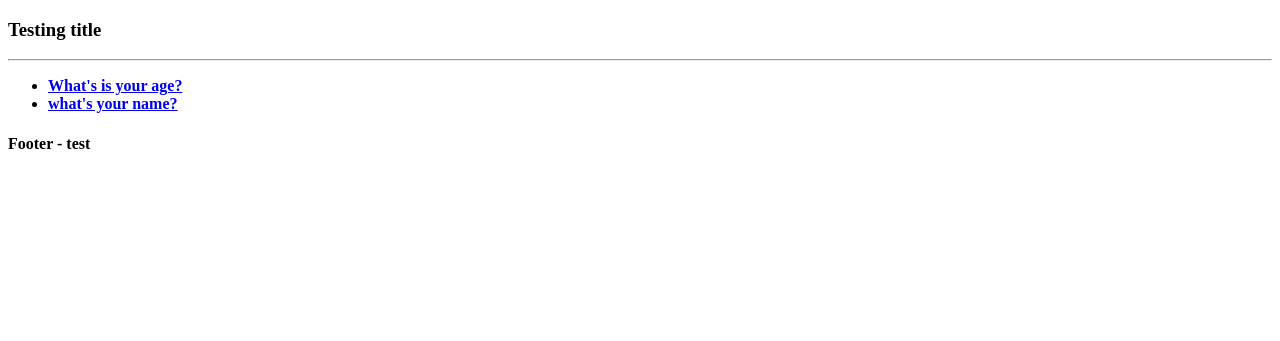
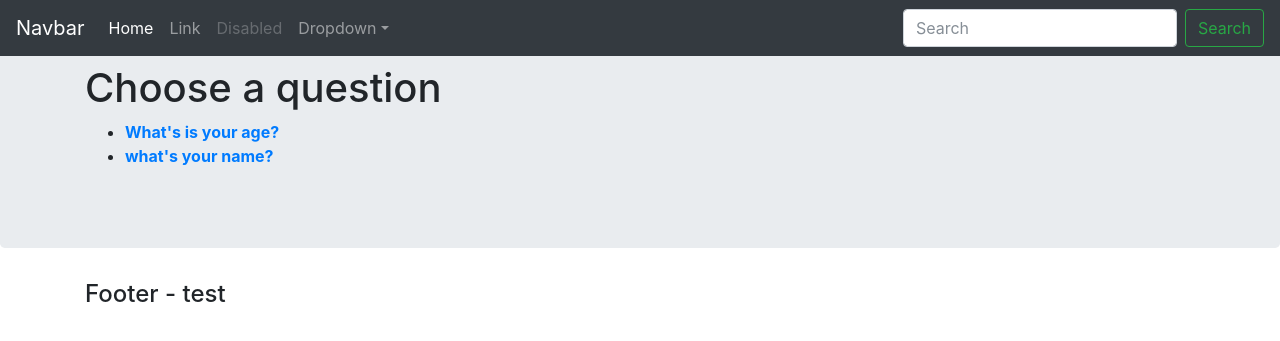
Before and after one commit to KingDarBoja/FirstProjectDjango, a Django app: page /polls/ in a window 1280 px wide. Shown: the top 341 px of the page. Run offline with Django 3.2, Linux system fonts and the light colour scheme; data comes from the database, SQL or seed files in the repository; some libraries are stand-ins or nearby versions.

Commit message:
Adding custom css + bootstrap

```diff
--- a/mysite/polls/templates/polls/base.html
+++ b/mysite/polls/templates/polls/base.html
@@ -1,17 +1,60 @@
+{% load staticfiles %}
+
 <!DOCTYPE html>
 <html lang="en">
 <head>
     <meta charset="UTF-8">
     <title>Title</title>
+    <link rel="stylesheet" href="https://maxcdn.bootstrapcdn.com/bootstrap/4.0.0-beta.2/css/bootstrap.min.css"
+          integrity="sha384-PsH8R72JQ3SOdhVi3uxftmaW6Vc51MKb0q5P2rRUpPvrszuE4W1povHYgTpBfshb" crossorigin="anonymous">
+    <!--<link rel="stylesheet" type="text/css" href="{% static 'polls/style.css' %}"/>-->
 </head>
 <body>
 
-<h3>Testing title</h3>
-<hr>
+<nav class="navbar navbar-expand-md navbar-dark bg-dark fixed-top">
+  <a class="navbar-brand" href="#">Navbar</a>
+  <button class="navbar-toggler" type="button" data-toggle="collapse" data-target="#navbarsExampleDefault" aria-controls="navbarsExampleDefault" aria-expanded="false" aria-label="Toggle navigation">
+    <span class="navbar-toggler-icon"></span>
+  </button>
 
-{% block main_content %}
-{% endblock %}
-{% include 'polls/footer.html' %}
+  <div class="collapse navbar-collapse" id="navbarsExampleDefault">
+    <ul class="navbar-nav mr-auto">
+      <li class="nav-item active">
+        <a class="nav-link" href="#">Home <span class="sr-only">(current)</span></a>
+      </li>
+      <li class="nav-item">
+        <a class="nav-link" href="#">Link</a>
+      </li>
+      <li class="nav-item">
+        <a class="nav-link disabled" href="#">Disabled</a>
+      </li>
+      <li class="nav-item dropdown">
+        <a class="nav-link dropdown-toggle" href="http://example.com" id="dropdown01" data-toggle="dropdown" aria-haspopup="true" aria-expanded="false">Dropdown</a>
+        <div class="dropdown-menu" aria-labelledby="dropdown01">
+          <a class="dropdown-item" href="#">Action</a>
+          <a class="dropdown-item" href="#">Another action</a>
+          <a class="dropdown-item" href="#">Something else here</a>
+        </div>
+      </li>
+    </ul>
+    <form class="form-inline my-2 my-lg-0">
+      <input class="form-control mr-sm-2" type="text" placeholder="Search" aria-label="Search">
+      <button class="btn btn-outline-success my-2 my-sm-0" type="submit">Search</button>
+    </form>
+  </div>
+</nav>
+<div class="jumbotron">
+    <div class="container">
+        {% block main_content %}
+        {% endblock %}
+    </div>
+</div>
+<div class="container">
+    {% include 'polls/footer.html' %}
+</div>
 
+<script src="https://code.jquery.com/jquery-3.2.1.slim.min.js" integrity="sha384-KJ3o2DKtIkvYIK3UENzmM7KCkRr/rE9/Qpg6aAZGJwFDMVNA/GpGFF93hXpG5KkN" crossorigin="anonymous"></script>
+<script src="https://cdnjs.cloudflare.com/ajax/libs/popper.js/1.12.3/umd/popper.min.js" integrity="sha384-vFJXuSJphROIrBnz7yo7oB41mKfc8JzQZiCq4NCceLEaO4IHwicKwpJf9c9IpFgh" crossorigin="anonymous"></script>
+<script src="https://maxcdn.bootstrapcdn.com/bootstrap/4.0.0-beta.2/js/bootstrap.min.js" integrity="sha384-alpBpkh1PFOepccYVYDB4do5UnbKysX5WZXm3XxPqe5iKTfUKjNkCk9SaVuEZflJ" crossorigin="anonymous"></script>
 </body>
 </html>
--- a/mysite/polls/templates/polls/index.html
+++ b/mysite/polls/templates/polls/index.html
@@ -1,6 +1,8 @@
 {% extends 'polls/base.html' %}
 
 {% block main_content %}
+
+<h1>Choose a question</h1>
 
 {% if latest_questions %}
     <ul>
```
Also changed, not shown: mysite/polls/static/polls/style.css (added, +10 -0 lines), mysite/polls/static/polls/images/background-python.png (added).
